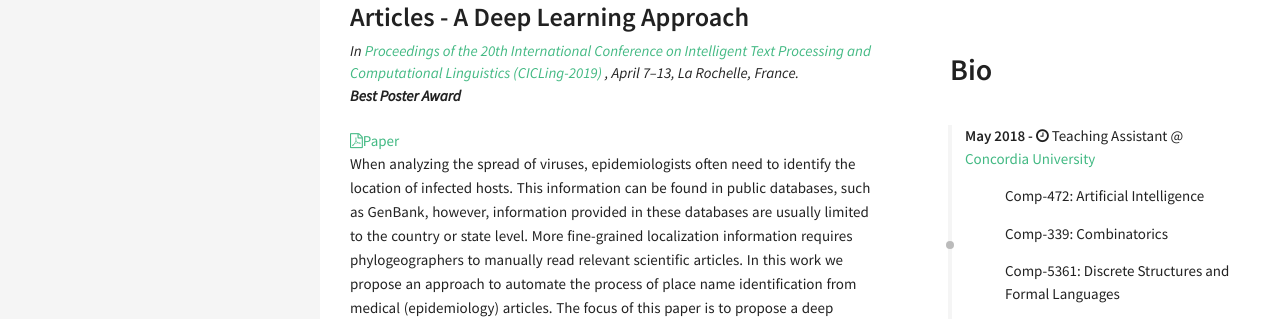
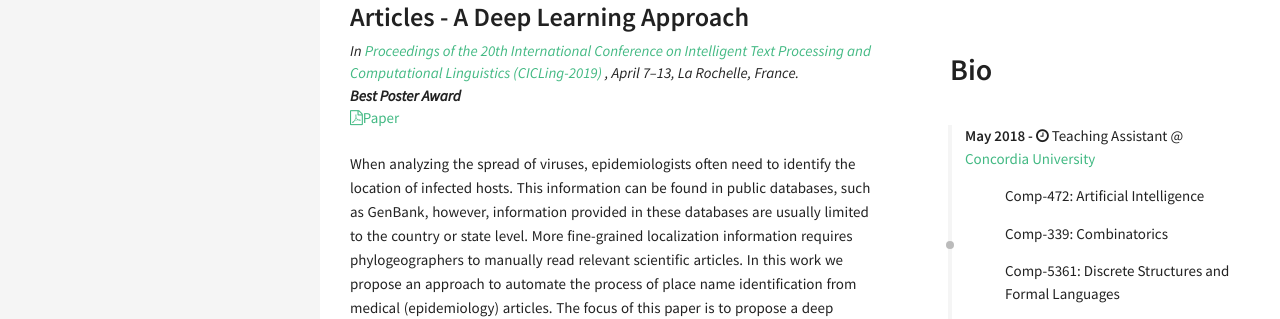
Before and after one commit to rezazzr/davari.io, a Jekyll site: the page built from index.html, in a window 1280 px wide. Shown: the part 399-718 px from the top of the page. Built offline with Jekyll 4.4.1, drawn with Linux system fonts in a browser that asks for light colours; nearby versions of some CDN libraries.

Commit message:
style updated

```diff
--- a/_includes/sections/publications.html
+++ b/_includes/sections/publications.html
@@ -6,7 +6,7 @@
             <div class="col">
                 <h2 style="margin: 0">{{ publication.name }}</h2>
                   {% if publication.published %}
-                  <i>{{ <publication.published }} </i><br><br>
+                  <i>{{ <publication.published }} </i><br>
                   {% endif %}
                 {% if publication.github %}
                 <a href="{{ publication.github }} " target="_blank"><i class="fa fa-fw fa-github"></i>GitHub</a> &nbsp;
@@ -17,7 +17,7 @@
                 {% if publication.slides %}
                 <a href="{{ publication.slides }} " target="_blank"><i class="fa fa-area-chart"></i>Slides</a> &nbsp;
                 {% endif %}
-                <br>
+                <br><br>
                 <p style="margin: 0">{{ publication.descr }}</p>
             </div>
     </div>
```
